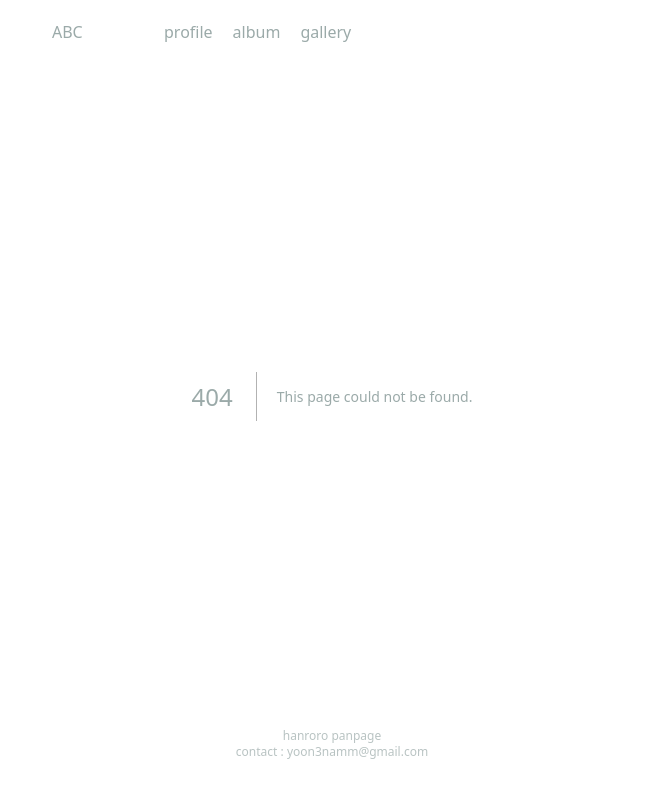
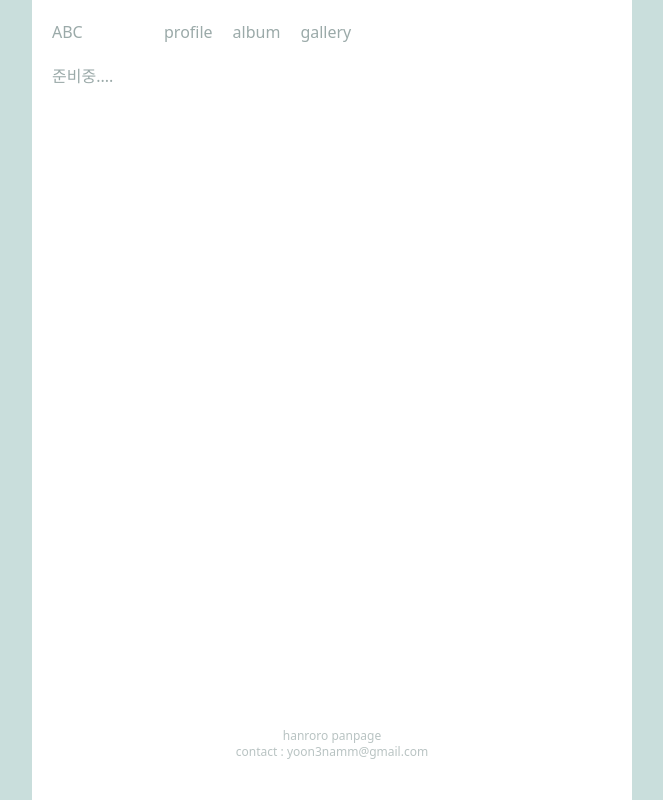
Before and after one commit to YOON3N4M/hanroro, a Next.js app: page /album in a window 1280 px wide. Before the commit this address had no page. Shown: the whole page, without its empty margins (308-971 px from the left). Built offline with nearby package versions, Linux system fonts and the light colour scheme.

Commit message:
feat: album page

```diff
--- /dev/null
+++ b/src/app/album/page.tsx
@@ -0,0 +1,6 @@
+import AlbumContainer from "@/containers/album";
+import React from "react";
+
+export default function AlbumPage() {
+  return <AlbumContainer />;
+}
--- /dev/null
+++ b/src/containers/album/index.tsx
@@ -0,0 +1,5 @@
+import React from "react";
+
+export default function AlbumContainer() {
+  return <div>준비중....</div>;
+}
```
